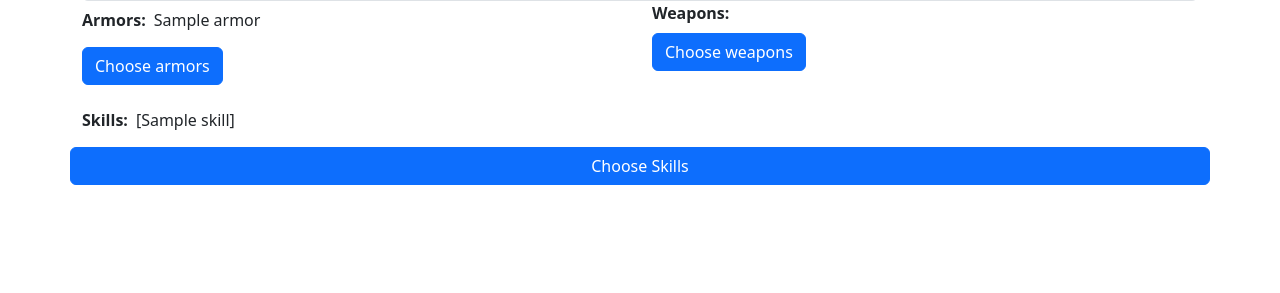
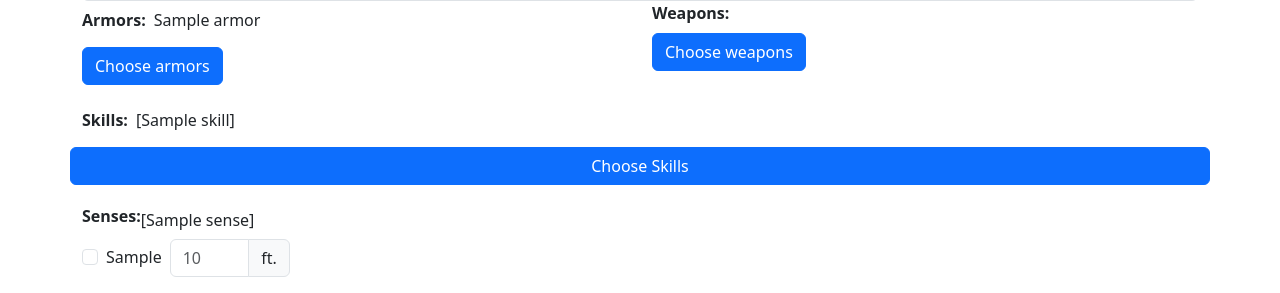
Before and after one commit to realLucas01/DnD-NPCGen, a Spring app: template src/main/resources/templates/edit.html in a window 1280 px wide. Shown: the part 1593-1886 px from the top of the page. Before the commit the page ends 1778 px from the top, so only its background shows below. Run offline with Thymeleaf, Linux system fonts and the light colour scheme; the template is opened without the code that fills it: most values are stand-ins (such as "Sample title", 1, 10 or a date in 2020); data that the repository does not hold is empty; some libraries are stand-ins or nearby versions.

Commit message:
Hinzufügen von Senses bei dem bearbeiten
beim bearbeiten werden jetzt auch die Senses angezeigt.

```diff
--- a/src/main/resources/templates/edit.html
+++ b/src/main/resources/templates/edit.html
@@ -455,6 +455,45 @@
 
 
             <!-- TODO Senses -->
+            <!-- Senses -->
+            <div class="row mb-3">
+                <div class="d-flex align-items-center">
+                    <label class="form-label mb-2"><b>Senses:</b></label>
+                    <!-- Liste der Senses -->
+                    <p th:text="${senses}" class="form-control-plaintext mb-0"></p>
+                </div>
+
+                <!-- Checkbox-Liste direkt anzeigen -->
+                <div class="col-12">
+                    <div class="row g-2">
+                        <div th:each="sense : ${availableSenses}" class="col-md-6">
+                            <div class="d-flex align-items-center">
+                                <div class="form-check me-2">
+                                    <input type="checkbox"
+                                           th:id="${'sense_' + sense}"
+                                           name="sense"
+                                           th:value="${sense}"
+                                           th:checked="${senses.keySet().contains(sense)}"
+                                           class="form-check-input" />
+                                    <label th:for="${'sense_' + sense}" class="form-check-label" th:text="${sense}"></label>
+                                </div>
+
+                                <div class="input-group" style="width: 120px;">
+                                    <input type="number"
+                                           th:name="${'senseRange_' + sense}"
+                                           min="10" max="120" step="5"
+                                           class="form-control"
+                                           placeholder="10"
+                                           th:value="${senses.get(sense) != null ? senses.get(sense) : 0}">
+                                    <span class="input-group-text">ft.</span>
+                                </div>
+                            </div>
+                        </div>
+                    </div>
+                </div>
+            </div>
+
+
 
             <!-- TODO Spells -->
 
```
Also changed, not shown: src/main/java/dndgen/userinterface/EditController.java (+42 -1 lines).
